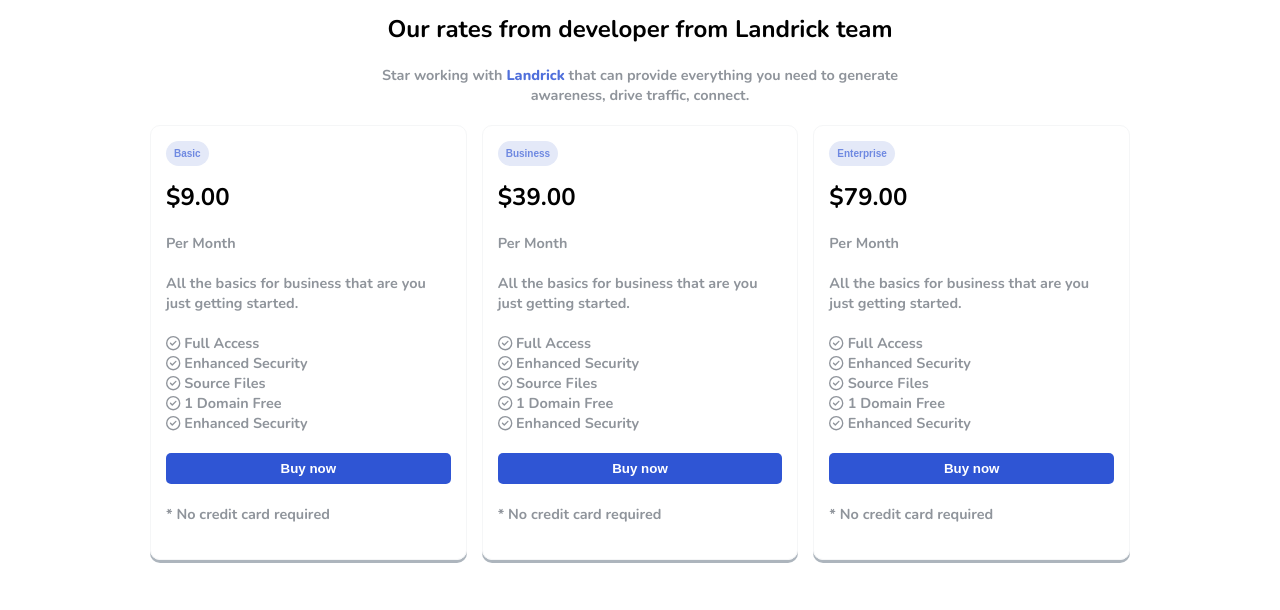
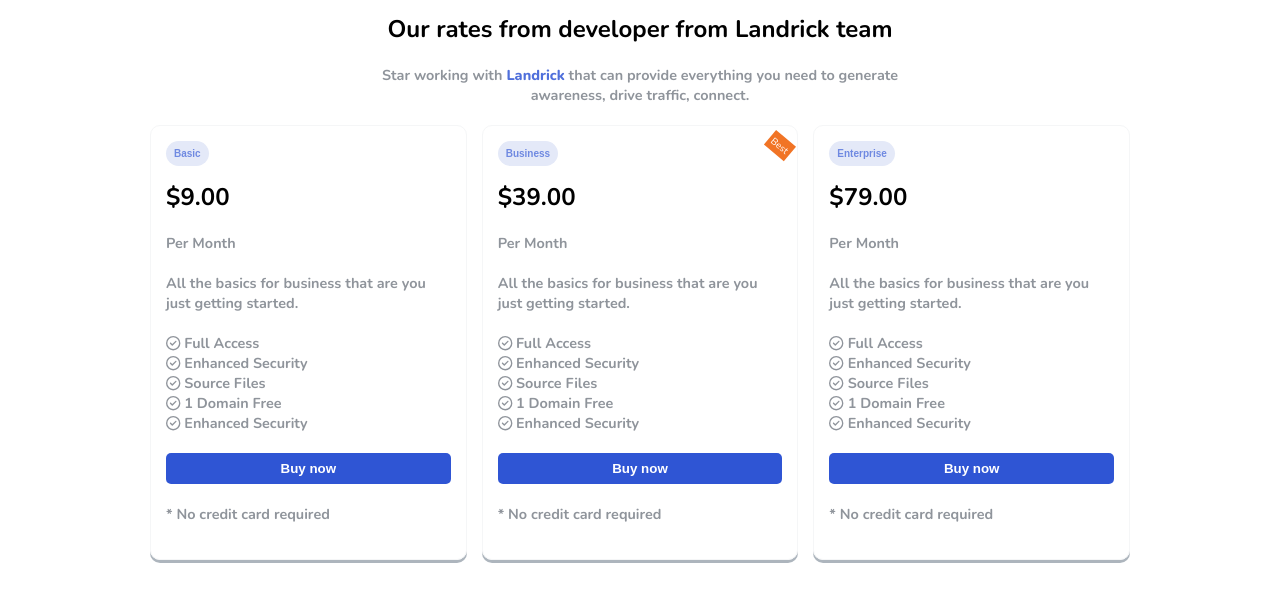
Before and after one commit to Siripiri-hue/proj-html-vuejs, a Vue app: page / in a window 1280 px wide. Shown: the part 2060-2670 px from the top of the page. Built offline with nearby package versions, Linux system fonts and the light colour scheme.

Commit message:
Aggiunti effetti hover

```diff
--- a/src/assets/scss/colorPalette.scss
+++ b/src/assets/scss/colorPalette.scss
@@ -32,6 +32,10 @@ $btnBorder: #4F5A69;
 $activeBkg: #3C4858;
 $benefitsText: #8D9AAC;
 
+/* best band */
+$bandBkg: #F17425;
+$bandShadow: #D55B0E;
+
 /* footer colors */
 $footBkg: #202942;
 $inputBkg: #27314F;
--- a/src/components/HeaderComponents/NavbarComponent.vue
+++ b/src/components/HeaderComponents/NavbarComponent.vue
@@ -135,6 +135,11 @@ nav {
             border: none;
             border-radius: 5px;
             box-shadow: 4px 4px 5px -1px rgba(106,106,106,0.88);
+
+            &:hover {
+                background-color: $blueBtn;
+                color: white;
+            }
         }
     }
 }
--- a/src/components/MainComponents/FeaturesComponent.vue
+++ b/src/components/MainComponents/FeaturesComponent.vue
@@ -104,6 +104,10 @@ export default {
                 vertical-align: middle;
             }
         }
+
+        &:hover {
+            transform: translateY(-10px);
+        }
     }
 }
 </style>
--- a/src/components/MainComponents/RatesComponent.vue
+++ b/src/components/MainComponents/RatesComponent.vue
@@ -24,6 +24,7 @@ Il componente è diviso in due blocchi:
                 </div>
                 <button class="blue-btn">Buy now</button>
                 <p class="section-description">* No credit card required</p>
+                <div id="best-rate" v-show="(index ===1)">Best</div>
             </div>
         </div>
     </section>
@@ -79,10 +80,29 @@ export default {
         border: 1px solid $cardBorder;
         border-radius: 10px;
         box-shadow: 0px 3px 0px 0px $cardRateShadow;
+        position: relative;
 
         .blue-btn {
             width: 100%;
         }
+
+        #best-rate {
+            position: absolute;
+            top: 10px;
+            right: 5px;
+            background-color: $bandBkg;
+            transform: rotate(40deg);
+            color: white;
+            font-size: 0.6rem;
+            padding: 3px;
+        }
+
+        &:hover {
+            transform: scale(1.05);
+            box-shadow: 0px 3px 0px 0px $blueBtn, 17px 2px 20px -4px rgba(159,159,159,0.5), -17px 2px 20px -4px rgba(159,159,159,0.5);
+            // box-shadow: 17px 2px 20px 0px rgba(159,159,159,0.5);
+            // box-shadow: -17px 2px 20px 0px rgba(159,159,159,0.5);
+        }
     }
 }
 </style>
--- a/src/components/MainComponents/ToolsComponent.vue
+++ b/src/components/MainComponents/ToolsComponent.vue
@@ -35,6 +35,8 @@ export default {
 </script>
 
 <style lang="scss" scoped>
+@import '../../assets/scss/colorPalette.scss';
+
 .section-title {
     width: 65%;
 }
@@ -42,4 +44,9 @@ export default {
 span .blue-text {
     padding-right: 5px;
 }
+
+// hover button
+button:hover {
+    box-shadow: 0px 4px 5px -2px $btnsShadow;
+}
 </style>
```
